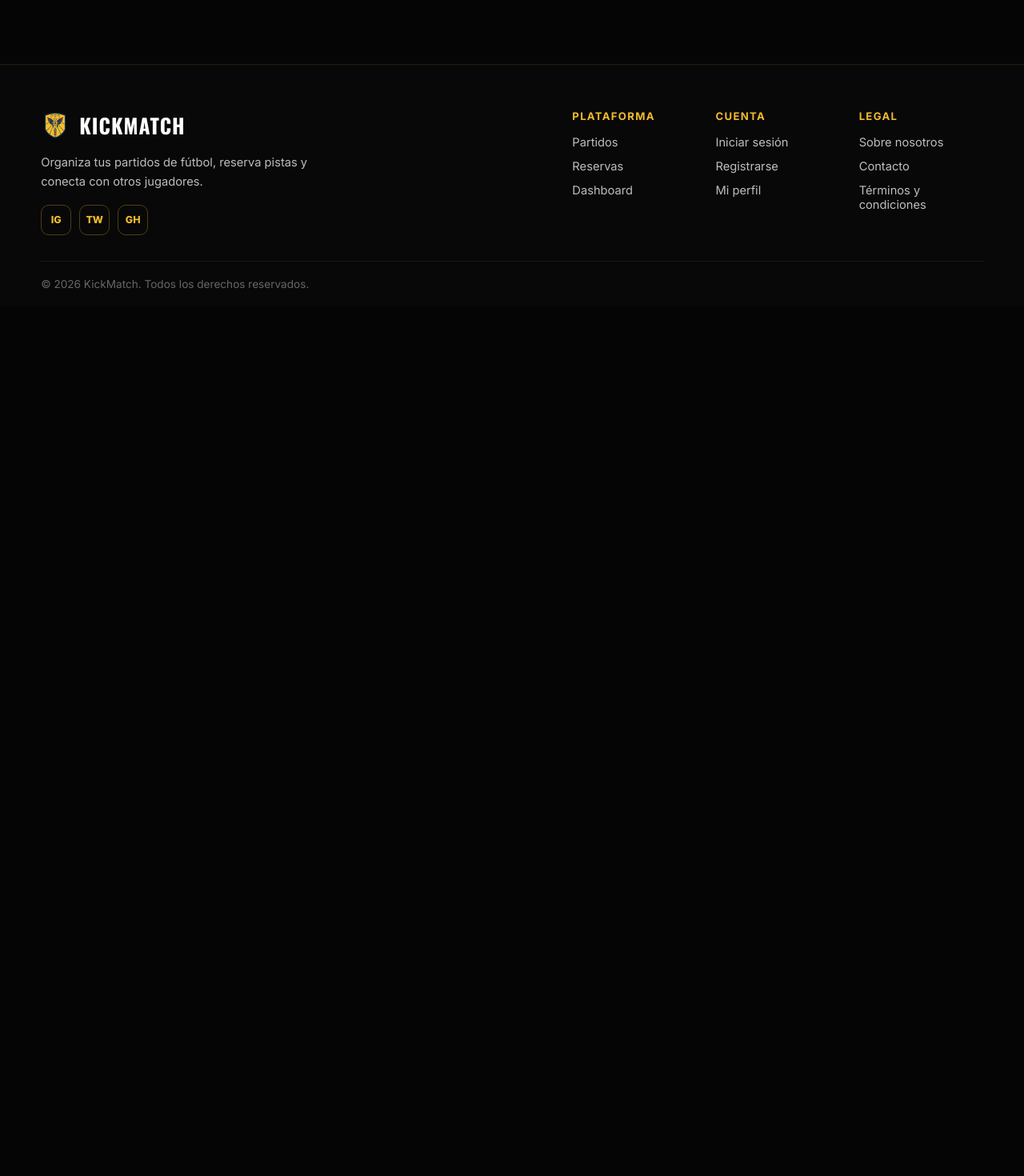
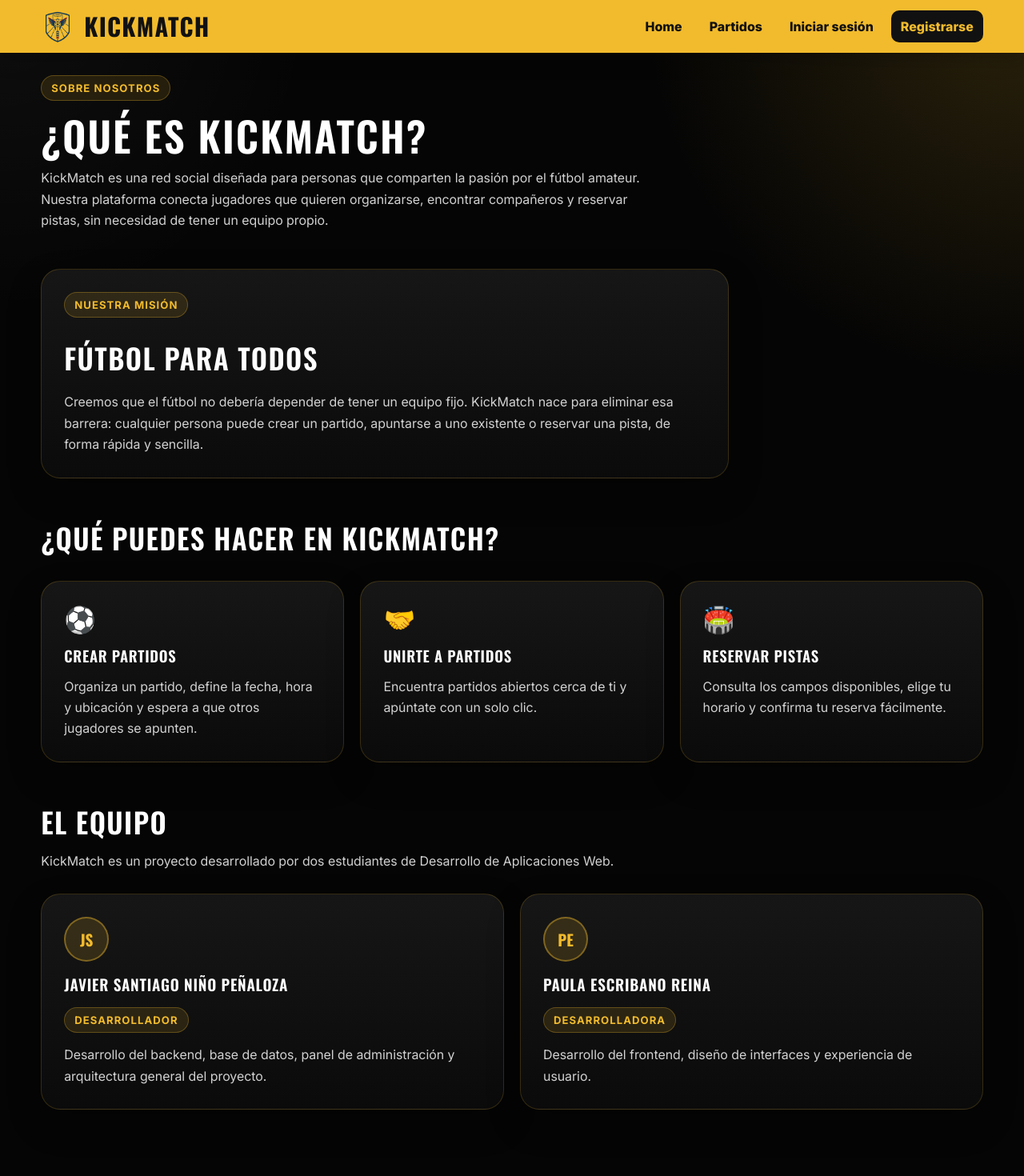
Before and after one commit to JavNinPen11/KickMatch, a React (Create React App) app in the folder Frontend/: page /about in a window 1280 px wide. Shown: the top 1470 px of the page at 80% size. Before the commit the page ends 800 px from the top, so only its background shows below. Built offline with nearby package versions, Linux system fonts and the light colour scheme; no server answers.

Commit message:
Creacion de pagina Aboutpage y funcionalidad ScrollToTop

```diff
--- a/Frontend/src/App.js
+++ b/Frontend/src/App.js
@@ -13,12 +13,15 @@ import AdminRoute from "./components/authComponent/AdminRoute"
 import ReservePage from "./pages/ReservePage"
 import PanelFields from "./pages/PanelFields"
 import { Footer } from "./components/forms/Footer"
+import AboutPage from "./pages/AboutPage"
+import { ScrollToTop } from "./components/scrollTop/ScrollTop"
 
 
 function App() {
   return (
     <AuthProvider>
       <Router>
+        <ScrollToTop/>
         <Routes>
           <Route path="/" element={<HomePage />} />
           <Route path="/register" element={<RegisterPage />} />
@@ -41,6 +44,7 @@ function App() {
               </AdminRoute>
             </PrivateRoute>
           } />
+          <Route path="/about" element={<AboutPage />} />
         </Routes>
         <Footer/>
       </Router>
--- /dev/null
+++ b/Frontend/src/components/scrollTop/ScrollTop.js
@@ -0,0 +1,12 @@
+import { useEffect } from "react"
+import { useLocation } from "react-router-dom"
+
+export function ScrollToTop() {
+    const { pathname } = useLocation()
+
+    useEffect(() => {
+        window.scrollTo(0, 0)
+    }, [pathname])
+
+    return null
+}
--- /dev/null
+++ b/Frontend/src/pages/AboutPage.js
@@ -0,0 +1,83 @@
+import { Nav } from "../components/nav/Nav"
+import style from "./stylePages/aboutPage.module.scss"
+
+export default function AboutPage() {
+    return (
+        <main className="mainPage">
+            <Nav />
+
+            <div className="content">
+                <section className={style.header}>
+                    <span className="labelYellow">Sobre nosotros</span>
+                    <h1>¿Qué es KickMatch?</h1>
+                    <p className="textBase">
+                        KickMatch es una red social diseñada para personas que comparten la pasión por el fútbol amateur.
+                        Nuestra plataforma conecta jugadores que quieren organizarse, encontrar compañeros y reservar
+                        pistas, sin necesidad de tener un equipo propio.
+                    </p>
+                </section>
+
+                <section className={style.mission}>
+                    <div className={`cardBase ${style.missionCard}`}>
+                        <span className="labelYellow">Nuestra misión</span>
+                        <h2>Fútbol para todos</h2>
+                        <p className="textBase">
+                            Creemos que el fútbol no debería depender de tener un equipo fijo. KickMatch nace para
+                            eliminar esa barrera: cualquier persona puede crear un partido, apuntarse a uno existente
+                            o reservar una pista, de forma rápida y sencilla.
+                        </p>
+                    </div>
+                </section>
+
+                <section className={style.features}>
+                    <div className={style.sectionTop}>
+                        <h2>¿Qué puedes hacer en KickMatch?</h2>
+                    </div>
+
+                    <div className={style.grid}>
+                        <article className={`cardBase ${style.featureCard}`}>
+                            <span className={style.icon}>⚽</span>
+                            <h3>Crear partidos</h3>
+                            <p className="textBase">Organiza un partido, define la fecha, hora y ubicación y espera a que otros jugadores se apunten.</p>
+                        </article>
+
+                        <article className={`cardBase ${style.featureCard}`}>
+                            <span className={style.icon}>🤝</span>
+                            <h3>Unirte a partidos</h3>
+                            <p className="textBase">Encuentra partidos abiertos cerca de ti y apúntate con un solo clic.</p>
+                        </article>
+
+                        <article className={`cardBase ${style.featureCard}`}>
+                            <span className={style.icon}>🏟️</span>
+                            <h3>Reservar pistas</h3>
+                            <p className="textBase">Consulta los campos disponibles, elige tu horario y confirma tu reserva fácilmente.</p>
+                        </article>
+                    </div>
+                </section>
+
+                <section className={style.team}>
+                    <div className={style.sectionTop}>
+                        <h2>El equipo</h2>
+                        <p className="textBase">KickMatch es un proyecto desarrollado por dos estudiantes de Desarrollo de Aplicaciones Web.</p>
+                    </div>
+
+                    <div className={style.teamGrid}>
+                        <article className={`cardBase ${style.teamCard}`}>
+                            <div className={style.avatar}>JS</div>
+                            <h3>Javier Santiago Niño Peñaloza</h3>
+                            <span className="labelYellow">Desarrollador</span>
+                            <p className="textBase">Desarrollo del backend, base de datos, panel de administración y arquitectura general del proyecto.</p>
+                        </article>
+
+                        <article className={`cardBase ${style.teamCard}`}>
+                            <div className={style.avatar}>PE</div>
+                            <h3>Paula Escribano Reina</h3>
+                            <span className="labelYellow">Desarrolladora</span>
+                            <p className="textBase">Desarrollo del frontend, diseño de interfaces y experiencia de usuario.</p>
+                        </article>
+                    </div>
+                </section>
+            </div>
+        </main>
+    )
+}
--- /dev/null
+++ b/Frontend/src/pages/stylePages/aboutPage.module.scss
@@ -0,0 +1,103 @@
+.header {
+    max-width: 760px;
+    margin-bottom: 48px;
+}
+
+.header h1 {
+    margin: 16px 0 12px;
+    font-size: clamp(2.2rem, 4vw, 3.4rem);
+    line-height: 1.08;
+}
+
+.mission {
+    margin-bottom: 48px;
+}
+
+.missionCard {
+    max-width: 860px;
+    display: grid;
+    gap: 16px;
+}
+
+.missionCard h2 {
+    margin: 8px 0 0;
+    font-size: clamp(1.6rem, 3vw, 2.2rem);
+}
+
+.sectionTop {
+    max-width: 760px;
+    margin-bottom: 28px;
+}
+
+.sectionTop h2 {
+    margin: 0 0 10px;
+    font-size: clamp(1.6rem, 3vw, 2.2rem);
+}
+
+.grid {
+    display: grid;
+    grid-template-columns: repeat(3, minmax(0, 1fr));
+    gap: 20px;
+    margin-bottom: 48px;
+}
+
+.featureCard {
+    display: flex;
+    flex-direction: column;
+    gap: 12px;
+}
+
+.featureCard h3 {
+    margin: 0;
+}
+
+.icon {
+    font-size: 2rem;
+}
+
+.team {
+    margin-bottom: 48px;
+}
+
+.teamGrid {
+    display: grid;
+    grid-template-columns: repeat(2, minmax(0, 1fr));
+    gap: 20px;
+}
+
+.teamCard {
+    display: flex;
+    flex-direction: column;
+    gap: 14px;
+    align-items: flex-start;
+}
+
+.teamCard h3 {
+    margin: 0;
+    font-size: 1.2rem;
+}
+
+.avatar {
+    width: 56px;
+    height: 56px;
+    border-radius: 50%;
+    background-color: rgba(242, 187, 45, 0.15);
+    border: 2px solid rgba(242, 187, 45, 0.4);
+    color: #f2bb2d;
+    font-family: "Oswald";
+    font-size: 1.2rem;
+    font-weight: 700;
+    display: flex;
+    align-items: center;
+    justify-content: center;
+}
+
+@media (max-width: 768px) {
+    .grid {
+        grid-template-columns: 1fr;
+    }
+
+    .teamGrid {
+        grid-template-columns: 1fr;
+    }
+}
```
